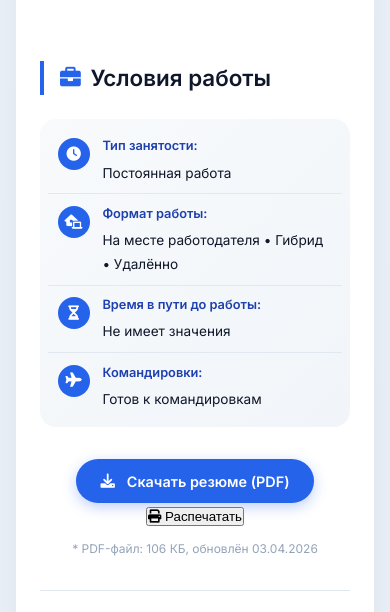
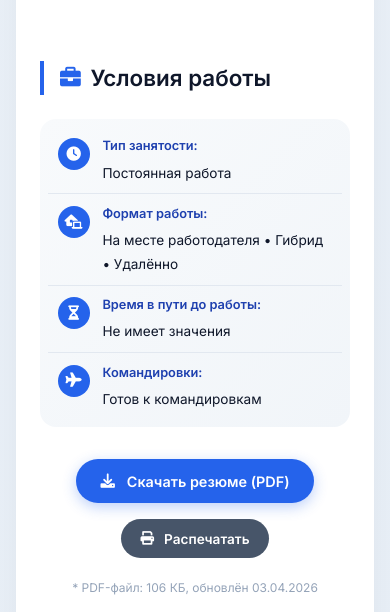
Before and after one commit to Dimitriy-ural/dimitriy-ural.github.io, a plain HTML site: page index.html in a window 390 px wide. Shown: the part 5894-6506 px from the top of the page. Drawn offline with Linux system fonts and the light colour scheme.

Commit message:
Update style.css

```diff
--- a/style.css
+++ b/style.css
@@ -489,3 +489,45 @@ h1 {
     color: var(--primary);
     font-weight: 500;
 }
+
+/* Кнопка печати */
+.btn-print {
+    display: inline-flex;
+    align-items: center;
+    gap: 10px;
+    background: #475569;
+    color: white;
+    padding: 0.9rem 2rem;
+    border-radius: 60px;
+    text-decoration: none;
+    font-weight: 600;
+    border: none;
+    cursor: pointer;
+    transition: all 0.25s ease;
+    font-family: 'Inter', sans-serif;
+    font-size: 1rem;
+    margin-left: 1rem;
+}
+
+.btn-print:hover {
+    background: #334155;
+    transform: translateY(-3px);
+    box-shadow: 0 8px 20px rgba(0, 0, 0, 0.15);
+}
+
+/* Адаптив для телефонов */
+@media (max-width: 600px) {
+    .btn-print {
+        padding: 0.7rem 1.2rem;
+        font-size: 0.85rem;
+        margin-left: 0;
+        margin-top: 0.5rem;
+    }
+
+    .download-section {
+        display: flex;
+        flex-direction: column;
+        gap: 0.5rem;
+        align-items: center;
+    }
+}
```
